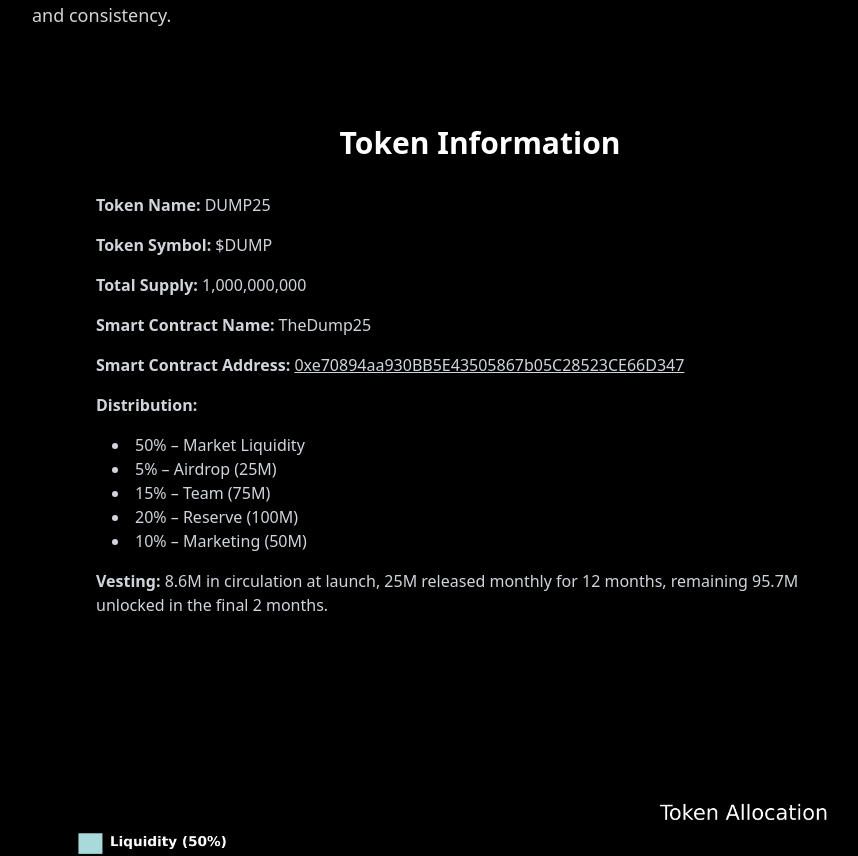
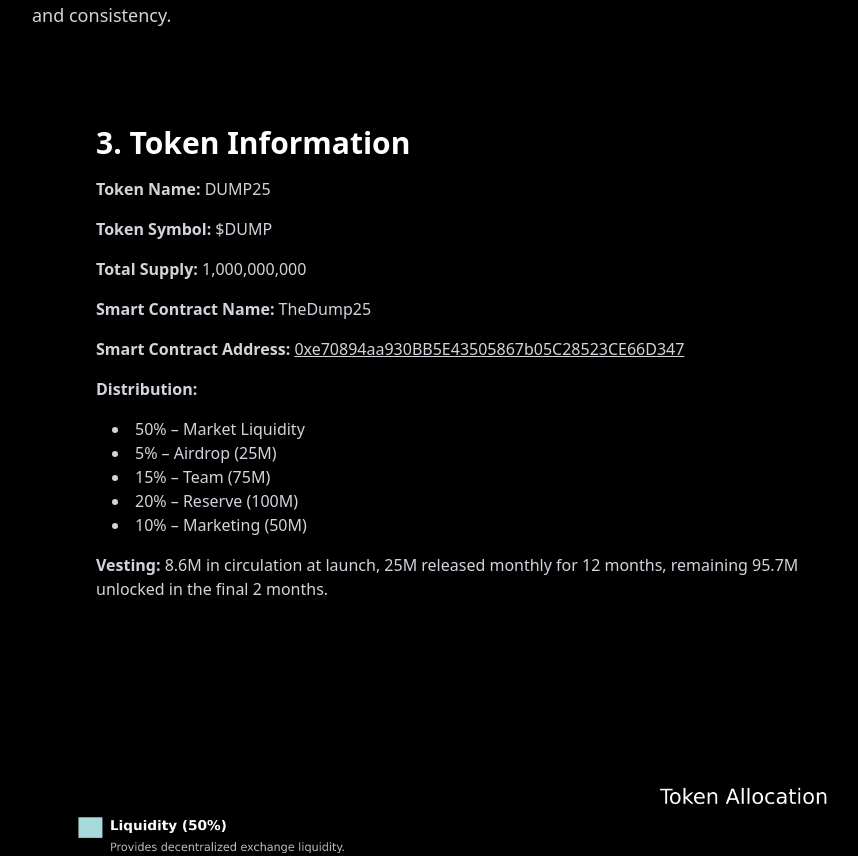
Before and after one commit to PAKmeme/dump25.io-site, a Next.js app: page /whitepaper in a window 1280 px wide. Shown: the part 943-1799 px from the top of the page, without its empty margins (160-1018 px from the left). Built offline with nearby package versions, Linux system fonts and the light colour scheme.

Commit message:
Update page.tsx

```diff
--- a/app/whitepaper/page.tsx
+++ b/app/whitepaper/page.tsx
@@ -38,7 +38,7 @@ He’s seen the game from the ground level — the forced liquidations, the engi
         </section>
 
        <section className="bg-black text-white py-12 px-4 md:px-16">
-  <h2 className="text-2xl md:text-3xl font-bold text-center mb-8">Token Information</h2>
+  <h2 className="text-3xl font-bold mb-4">3. Token Information</h2>
   <div className="max-w-3xl mx-auto space-y-4 text-gray-300 text-sm md:text-base">
     <p><strong>Token Name:</strong> DUMP25</p>
     <p><strong>Token Symbol:</strong> $DUMP</p>
```
